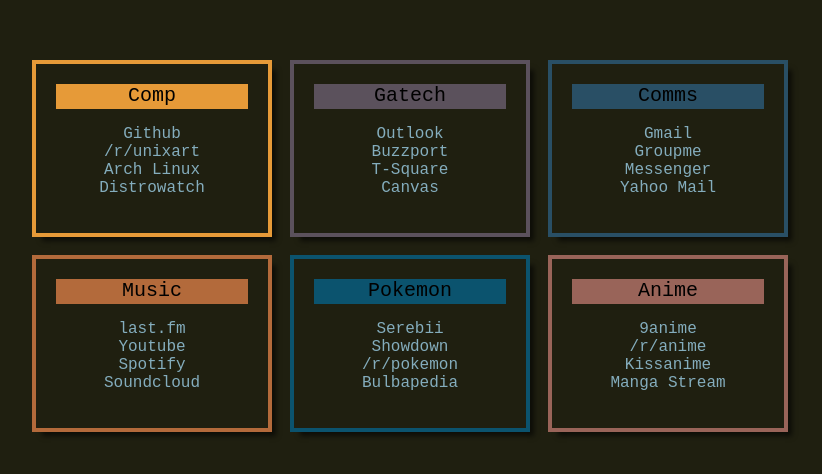
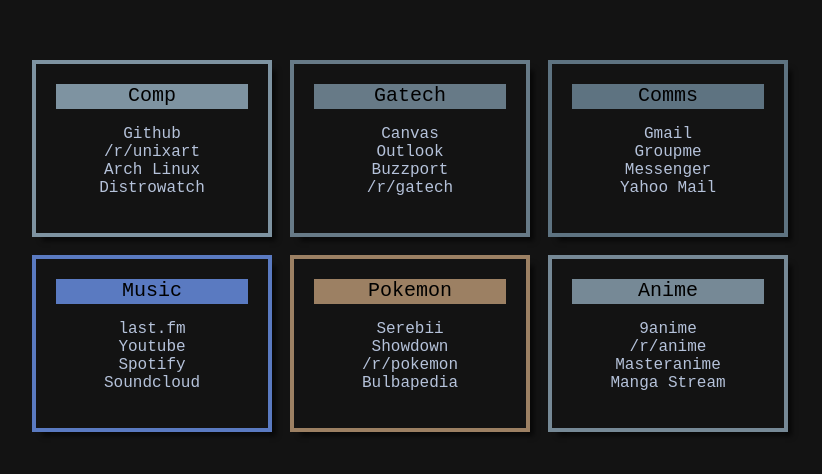
Before and after one commit to acxz/webhub, a plain HTML site: page index.html in a window 1280 px wide. Shown: the part 154-628 px from the top of the page, without its empty margins (230-1052 px from the left). Drawn offline with Linux system fonts and the light colour scheme.

Commit message:
Updated some sites

```diff
--- a/index.html
+++ b/index.html
@@ -22,11 +22,10 @@
         <div class="box" id="box2">
           <div class="boxHeader" id="boxHeader2">Gatech</div>
             <ul>
+              <li><a href="https:/gatech.instructure.com">Canvas</a></li>
               <li><a href="http://mail.gatech.edu/">Outlook</a></li>
               <li><a href="https://buzzport.gatech.edu/">Buzzport</a></li>
-              <li><a href="http://t-square.gatech.edu/">T-Square</a></li>
-              <li><a href="https:/gatech.instructure.com">Canvas</a></li>
-              <!--li><a href="http://reddit.com/r/gatech/">/r/gatech</a></li-->
+              <li><a href="http://reddit.com/r/gatech/">/r/gatech</a></li>
             </ul>
           </div>
         <div class="box" id="box3">
@@ -63,7 +62,7 @@
             <ul>
               <li><a href="https://9anime.to/">9anime</a></li>
               <li><a href="https://www.reddit.com/r/anime/">/r/anime</a></li>
-              <li><a href="http://kissanime.ru/">Kissanime</a></li>
+              <li><a href="http://www.masterani.me/">Masteranime</a></li>
               <li><a href="http://mangastream.com/">Manga Stream</a></li>
             </ul>
           </div>
--- a/style.css
+++ b/style.css
@@ -1,5 +1,5 @@
 body {
-  background-color: #1f1f10;
+  background-color: #131313;
   margin: 0;
   padding: 0;
   font-family: "Fira Mono", monospace;
@@ -30,8 +30,8 @@ body {
   width: 33.3%;
   height: 120px;
   text-align: center;
-  background-color: #1f1f10;
-  border: 10px solid #1f1f10;
+  background-color: #131313;
+  border: 10px solid #131313;
   padding: 10px;
   -webkit-box-shadow: 7px 7px 5px 1px rgba(0, 0, 0, 0.6);
   -moz-box-shadow: 7px 7px 5px 1px rgba(0, 0, 0, 0.6);
@@ -39,42 +39,42 @@ body {
 }
 
 #box1 {
-  outline: #E69A38 solid 4px;
+  outline: #7E93A1 solid 4px;
   -moz-transition: .4s ease-out;
   -wekbit-transition: .4s ease-out;
   transition: .4s ease-out;
 }
 
 #box2 {
-  outline: #5B515C solid 4px;
+  outline: #677A87 solid 4px;
   -moz-transition: .4s ease-out;
   -wekbit-transition: .4s ease-out;
   transition: .4s ease-out;
 }
 
 #box3 {
-  outline: #294F65 solid 4px;
+  outline: #5E7381 solid 4px;
   -moz-transition: .4s ease-out;
   -wekbit-transition: .4s ease-out;
   transition: .4s ease-out;
 }
 
 #box4 {
-  outline: #B36A3B solid 4px;
+  outline: #5A7AC1 solid 4px;
   -moz-transition: .4s ease-out;
   -wekbit-transition: .4s ease-out;
   transition: .4s ease-out;
 }
 
 #box5 {
-  outline: #0B536E solid 4px;
+  outline: #9C8063 solid 4px;
   -moz-transition: .4s ease-out;
   -wekbit-transition: .4s ease-out;
   transition: .4s ease-out;
 }
 
 #box6 {
-  outline: #996459 solid 4px;
+  outline: #768996 solid 4px;
   -moz-transition: .4s ease-out;
   -wekbit-transition: .4s ease-out;
   transition: .4s ease-out;
@@ -89,66 +89,66 @@ body {
 }
 
 #boxHeader1 {
-  background-color: #E69A38;
+  background-color: #7E93A1;
 }
 
 #boxHeader2 {
-  background-color: #5B515C;
+  background-color: #677A87;
 }
 
 #boxHeader3 {
-  background-color: #294F65;
+  background-color: #5E7381;
 }
 
 #boxHeader4 {
-  background-color: #B36A3B;
+  background-color: #5A7AC1;
 }
 
 #boxHeader5 {
-  background-color: #0B536E;
+  background-color: #9C8063;
 }
 
 #boxHeader6 {
-  background-color: #996459;
+  background-color: #768996;
 }
 
 #box1:hover {
-  outline: #E69A38 solid 10px;
+  outline: #7E93A1 solid 10px;
   -moz-transition: .4s;
   -wekbit-transition: .4s;
   transition: .4s;
 }
 
 #box2:hover {
-  outline: #5B515C solid 10px;
+  outline: #677A87 solid 10px;
   -moz-transition: .4s;
   -wekbit-transition: .4s;
   transition: .4s;
 }
 
 #box3:hover {
-  outline: #294F65 solid 10px;
+  outline: #5E7381 solid 10px;
   -moz-transition: .4s;
   -wekbit-transition: .4s;
   transition: .4s;
 }
 
 #box4:hover {
-  outline: #B36A3B solid 10px;
+  outline: #5A7AC1 solid 10px;
   -moz-transition: .4s;
   -wekbit-transition: .4s;
   transition: .4s;
 }
 
 #box5:hover {
-  outline: #0B536E solid 10px;
+  outline: #9C8063 solid 10px;
   -moz-transition: .4s;
   -wekbit-transition: .4s;
   transition: .4s;
 }
 
 #box6:hover {
-  outline: #996459 solid 10px;
+  outline: #768996 solid 10px;
   -moz-transition: .4s;
   -wekbit-transition: .4s;
   transition: .4s;
@@ -157,7 +157,7 @@ body {
 a:link,
 a:visited {
   text-decoration: none;
-  color: #84adbd;
+  color: #b5c2da;
   -moz-transition: .2s ease-out;
   -wekbit-transition: .2s ease-out;
   transition: .2s ease-out;
```
